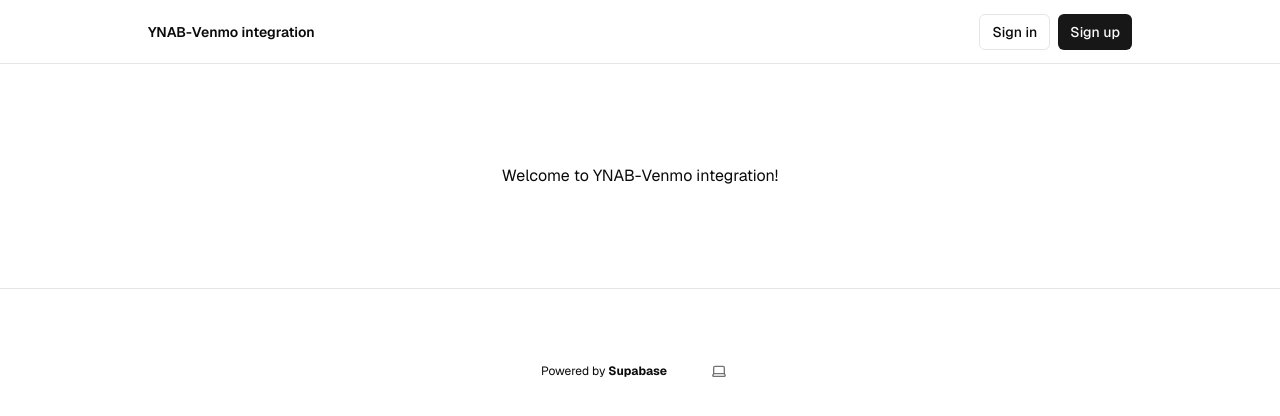
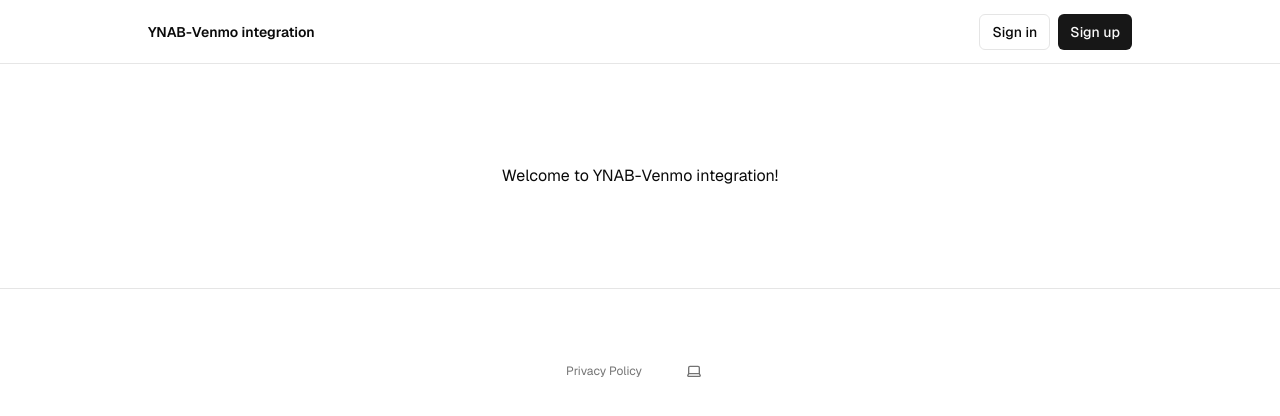
Before and after one commit to hcussen/ynab-venmo-v2, a Next.js app in the folder frontend/: page / in a window 1280 px wide. Shown: the top 416 px of the page. Built offline with nearby package versions, Linux system fonts and the light colour scheme; no server answers.

Commit message:
add link to footer

```diff
--- a/frontend/src/app/layout.tsx
+++ b/frontend/src/app/layout.tsx
@@ -52,17 +52,12 @@
               </div>
 
               <footer className="w-full flex items-center justify-center border-t mx-auto text-center text-xs gap-8 py-16">
-                <p>
-                  Powered by{" "}
-                  <a
-                    href="https://supabase.com/?utm_source=create-next-app&utm_medium=template&utm_term=nextjs"
-                    target="_blank"
-                    className="font-bold hover:underline"
-                    rel="noreferrer"
-                  >
-                    Supabase
-                  </a>
-                </p>
+                <a
+                  href="/privacy-policy"
+                  className="text-muted-foreground hover:text-foreground transition-colors"
+                >
+                  Privacy Policy
+                </a>
                 <ThemeSwitcher />
               </footer>
             </div>
```
